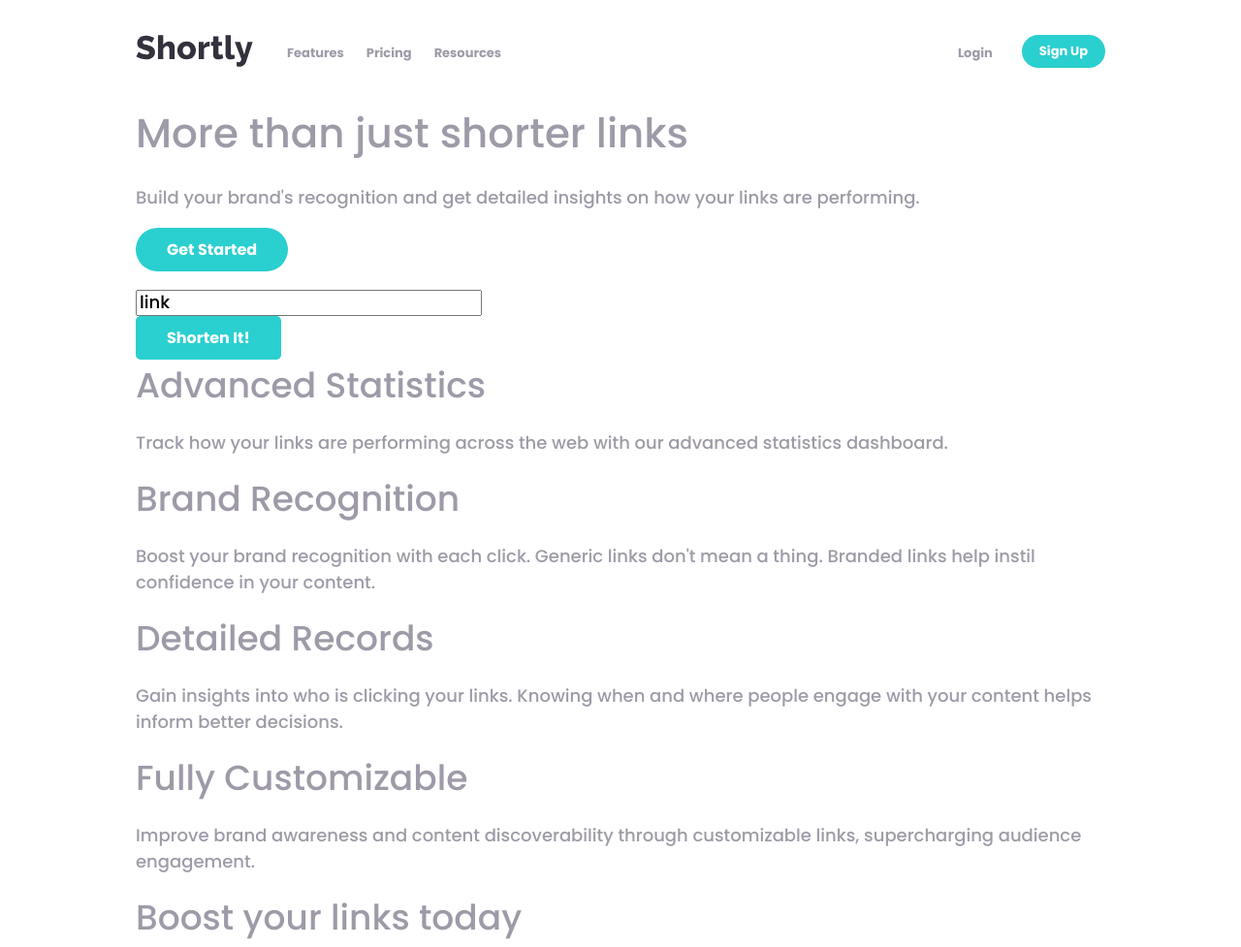
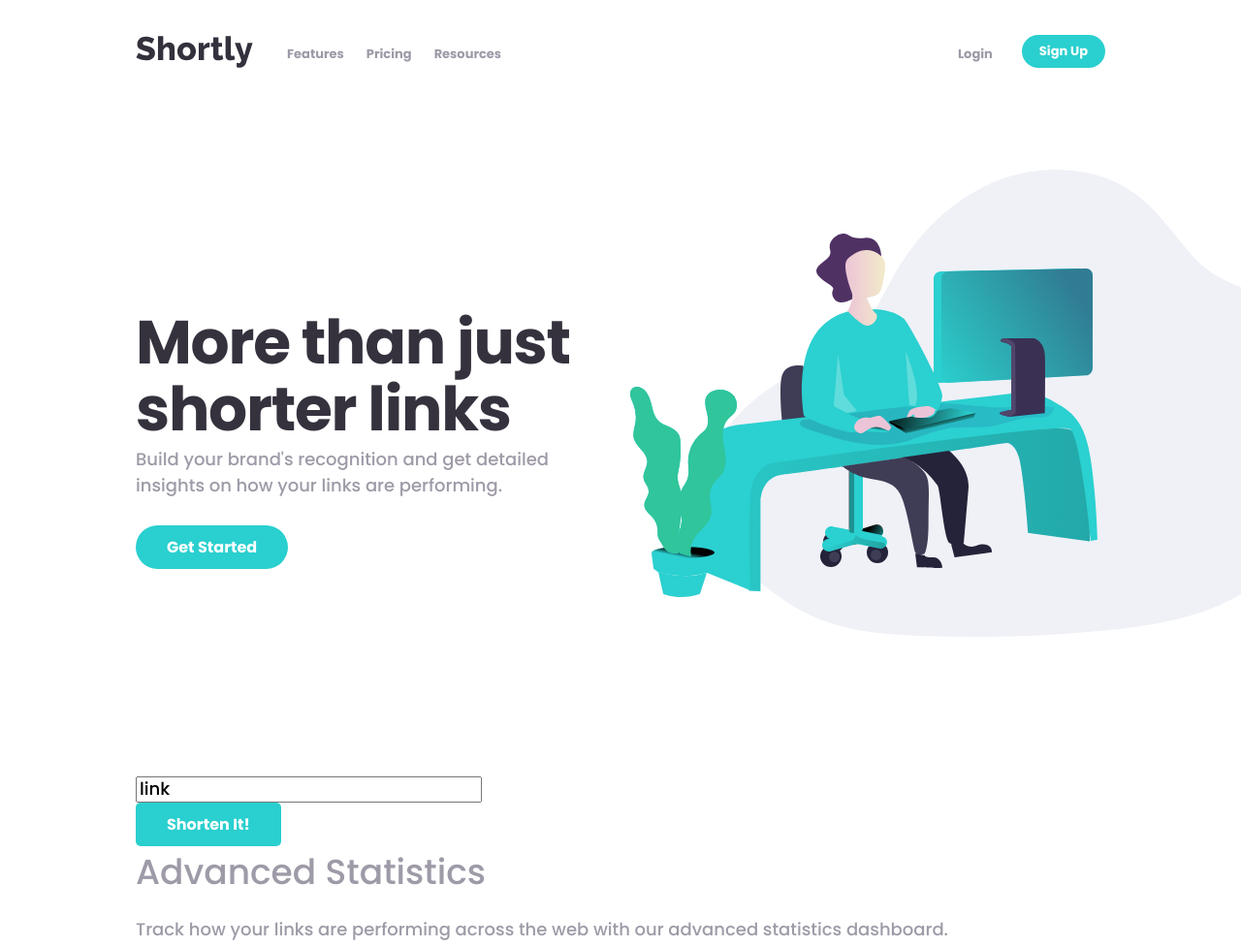
Before and after one commit to leandrodalmolin/url-shortening-front, a website built with webpack: page src/index.html in a window 1280 px wide. Shown: the top 977 px of the page at 97% size. Built offline with nearby package versions, Linux system fonts and the light colour scheme.

Commit message:
Styles hero

```diff
--- /dev/null
+++ b/src/assets/scss/components/hero.scss
@@ -0,0 +1,76 @@
+// -----------------------------------------------------------------------------
+// HERO
+// -----------------------------------------------------------------------------
+
+.hero {
+  display: flex;
+  flex-direction: row-reverse;
+  align-items: center;
+  height: calc(100vh - #{$header-nav-height});
+  gap: $gutter;
+
+  &__image {
+    position: relative;
+    flex: 1;
+    width: 100%;
+    height: 100%;
+
+    img {
+      position: absolute;
+      top: 10%;
+      left: 0;
+    }
+  }
+
+  &__content {
+    flex: 1;
+
+    h1 {
+      margin-bottom: 0.3rem;
+      font-size: 6.3rem;
+      font-weight: $font-weight-bold;
+      letter-spacing: -0.02em;
+      line-height: 1.1;
+      color: $blue-dark;
+    }
+
+    .btn {
+      margin-top: 1rem;
+    }
+  }
+
+  @include media-query(tablet) {
+    height: auto;
+    padding: 6rem 0;
+
+    &__image {
+      img {
+        position: relative;
+        top: auto;
+        left: auto;
+        width: 150%;
+      }
+    }
+
+    &__content {
+      h1 {
+        margin-bottom: 1rem;
+        font-size: 3.5rem;
+      }
+
+      p {
+        font-size: 1.5rem;
+      }
+    }
+  }
+
+  @include media-query(mobile) {
+    flex-direction: column;
+    padding: 3rem 0;
+
+    &__content {
+      margin-top: 2rem;
+      text-align: center;
+    }
+  }
+}
--- a/src/assets/scss/layout/header-nav.scss
+++ b/src/assets/scss/layout/header-nav.scss
@@ -4,7 +4,9 @@
 
 .header-nav {
   z-index: $z-index-header-nav;
-  padding: 1.8rem 0;
+  display: flex;
+  align-items: center;
+  height: $header-nav-height;
 
   &__inner {
     display: flex;
@@ -86,6 +88,7 @@
       z-index: 1;
       padding: 0 $gutter;
       background-color: $white;
+      box-shadow: 0 1px 5px rgba($black, 0.05);
 
       img {
         width: 95px;
--- a/src/assets/scss/lib/helpers.scss
+++ b/src/assets/scss/lib/helpers.scss
@@ -15,3 +15,7 @@
   padding: 0;
   clip: rect(0 0 0 0);
 }
+
+.overflow-hidden {
+  overflow: hidden;
+}
--- a/src/assets/scss/lib/variables.scss
+++ b/src/assets/scss/lib/variables.scss
@@ -59,4 +59,5 @@
 // Header Nav
 // ------------------------
 
+$header-nav-height: 10.6rem;
 $header-nav-height-tablet: 7rem;
--- a/src/assets/scss/main.scss
+++ b/src/assets/scss/main.scss
@@ -15,3 +15,6 @@
 
 // Layout
 @import "layout/header-nav";
+
+// Components
+@import "components/hero";
--- a/src/index.html
+++ b/src/index.html
@@ -34,11 +34,18 @@
             </nav>
         </div>
     </header>
-    <section>
+    <section class="overflow-hidden">
         <div class="wrapper">
-            <h1>More than just shorter links</h1>
-            <p>Build your brand's recognition and get detailed insights on how your links are performing.</p>
-            <p><a href="javascript:void(0)" class="btn  btn--pill">Get Started</a></p>
+            <div class="hero">
+                <div class="hero__image">
+                    <img src="./assets/images/illustration-working.svg" alt="Working Illustration">
+                </div>
+                <div class="hero__content">
+                    <h1>More than just shorter links</h1>
+                    <p>Build your brand's recognition and get detailed insights on how your links are performing.</p>
+                    <a href="javascript:void(0)" class="btn  btn--pill">Get Started</a>
+                </div>
+            </div>
         </div>
     </section>
     <section>
```
Also changed, not shown: src/assets/images/illustration-working.svg (added).
